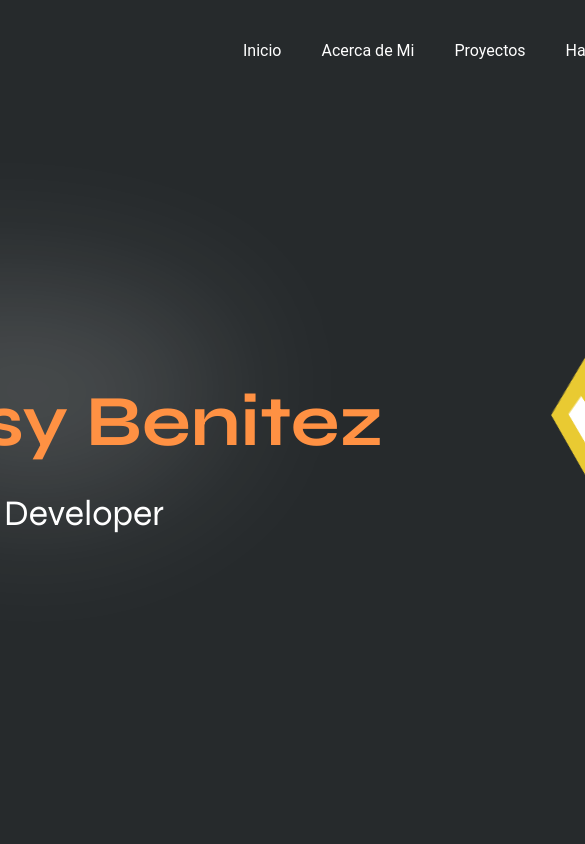
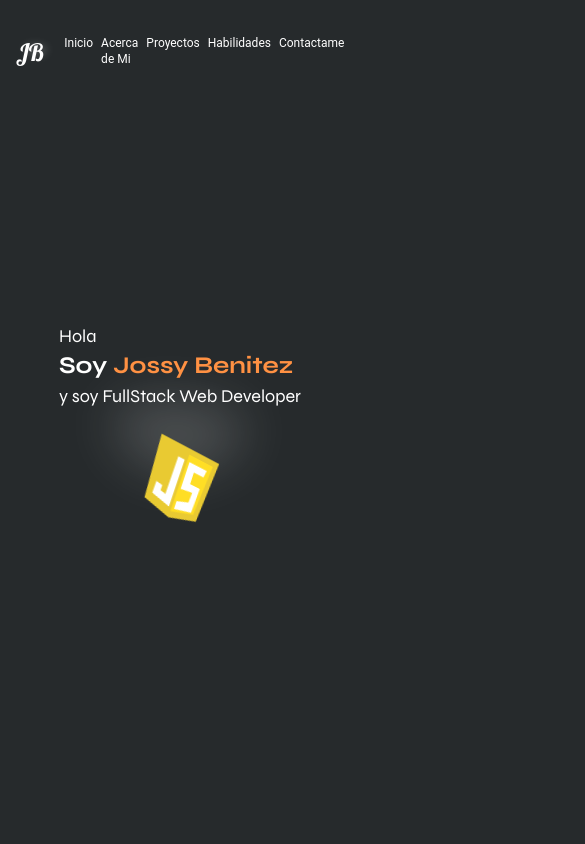
Before and after one commit to JossyBR/portafolio, a React (Vite) app: page / in a window 390 px wide. Shown: the top 844 px of the page, 585 px wide, since content can reach past the window. Built offline with nearby package versions, Linux system fonts and the light colour scheme.

Commit message:
Trabajando en el responsive

```diff
--- a/src/App.jsx
+++ b/src/App.jsx
@@ -10,7 +10,7 @@ import Home from "./components/Home/Home";
 function App() {
   return (
     <>
-      <div className="w-[1180px] mx-[130px] ">
+      <div>
         <Routes>
           <Route path={PathRoutes.HOME} element={<Home />} />
         </Routes>
--- a/src/components/Acerca/Acerca.jsx
+++ b/src/components/Acerca/Acerca.jsx
@@ -20,7 +20,7 @@ const Acerca = () => {
   return (
     <div
       id="#acerca"
-      className="flex justify-center items-center  min-h-screen relative"
+      className="flex justify-center items-center min-h-screen relative"
     >
       <div className="absolute left-0 top-0 w-[700px] h-[700px] z-0">
         <img src={vector} alt="" />
--- a/src/components/Footer/Footer.jsx
+++ b/src/components/Footer/Footer.jsx
@@ -8,7 +8,7 @@ const Footer = () => {
   const border = "border-b-2 border-transparent hover:border-[#FF9143]";
 
   return (
-    <div className="bg-black min-h-screen">
+    <div className="bg-black min-h-screen ">
       <div className="h-16"></div>
       <h2 className="text-5xl font-bold mt-[25px] mb-7 ml-2">Contacto</h2>
       <div className="flex flex-col items-center">
--- a/src/components/Habilidades/Habilidades.jsx
+++ b/src/components/Habilidades/Habilidades.jsx
@@ -10,7 +10,7 @@ const Habilidades = () => {
   // const repeatOtrasHabilidades = [...otrasHabilidades, ...otrasHabilidades];
 
   return (
-    <div className="min-h-screen">
+    <div className="min-h-screen w-[1180px] mx-[350px]">
       <div className="h-16"></div>
       <h2 className="text-5xl font-bold mt-14">Habilidades</h2>
       <div className={`flex flex-col gap-32 mt-20`}>
--- a/src/components/Inicio/Inicio.jsx
+++ b/src/components/Inicio/Inicio.jsx
@@ -67,8 +67,11 @@ import {
   vector,
 } from "../../assets";
 
+// w-[1180px] mx-[130px]
+
 const Inicio = () => {
-  const tamano = "w-44 h-44 top-0 absolute transition duration-300";
+  const tamano =
+    "w-20 h-20 absolute transition duration-300 md:w-40 md:h-40 lg:w-44 lg:h-44";
   // Estado para almacenar el número de la imagen actual
   const [currentImage, setCurrentImage] = useState(1);
 
@@ -91,22 +94,24 @@ const Inicio = () => {
   }, []);
 
   return (
-    <div className="min-h-screen flex flex-row items-center justify-around">
+    <div className="min-h-screen flex flex-col lg:flex lg:flex-row items-center justify-center lg:justify-around gap-8 w-80 mx-5 sm:w-[550px] sm:mx-10 lg:w-[1180px] lg:mx-[350px]">
       <div>
-        <div className="absolute rigth-96 bottom-48 w-[700px]">
+        <div className="absolute w-60 rigth-24 bottom-80 lg:rigth-96 lg:bottom-48 lg:w-[700px]">
           <img src={vector} alt="Imagen" className="bottom-7 " />
         </div>
         <div className="relative">
-          <h1 className="text-4xl animate__animated animate__slideInLeft">
+          <h1 className="text-lg sm:text-2xl lg:text-4xl  animate__animated animate__slideInLeft">
             Hola <br />{" "}
-            <span className="text-7xl leading-loose font-bold">
+            <span className="text-2xl sm:text-4xl lg:text-7xl  lg:leading-loose font-bold">
               Soy <span className="text-[#FF9143] ">Jossy Benitez</span>
             </span>
             <br /> y soy FullStack Web Developer{" "}
           </h1>
         </div>
       </div>
-      <div className={`${styles.targetParentElement} relative w-44 h-44`}>
+      <div
+        className={`${styles.targetParentElement} relative w-20 h-20 md:w-40 md:h-40 lg:w-44 lg:h-44`}
+      >
         <img
           src={css}
           className={`${styles.yourAnimation} ${tamano} ${
@@ -152,7 +157,9 @@ const Inicio = () => {
         />
         <img
           src={figma}
-          className={`${styles.yourAnimation} w-44 h-44  top-0 ${
+          className={`${
+            styles.yourAnimation
+          } w-20 h-20 md:w-40 md:h-40  lg:w-44 lg:h-44 top-0 ${
             currentImage === 7 ? "" : styles.hideImage
           }`}
           alt="Imagen 7"
--- a/src/components/Nav/Nav.jsx
+++ b/src/components/Nav/Nav.jsx
@@ -4,17 +4,18 @@ import { vector } from "../../assets";
 
 const Nav = () => {
   const [openNav, setOpenNav] = useState(false);
-  const border = "border-b-2 border-transparent hover:border-[#FF9143]";
+  const border =
+    "border-b-2 border-transparent hover:border-[#FF9143] text-xs sm:text-sm md:text-base lg:text-lg";
 
   return (
-    <div className="fixed top-0 flex flex-row justify-between items-center w-[1180px] mt-5 z-20 h-16 p-2">
-      <div className="w-[100px] h-16 flex justify-center relative">
-        <h5 className={`text-4xl text-center z-10 my-auto`}>JB</h5>
-        <div className="absolute top-0 w-[100px] z-0 left-0 bottom-0">
+    <div className="fixed top-0 flex flex-row justify-between items-center w-[300px] mx-2 gap-5 sm:w-[550px] sm:mx-10 lg:w-[1180px] lg:mx-[350px] mt-5 z-20 h-16 p-2 ">
+      <div className="lg:w-[100px] lg:h-16 flex justify-center relative">
+        <h5 className={`text-2xl text-center lg:text-4xl z-10 my-auto`}>JB</h5>
+        <div className="w-10 h-10 z-0 absolute top-0 left-0 bottom-0 lg:w-[100px]">
           <img src={vector} alt="" />
         </div>
       </div>
-      <div className=" flex flex-row gap-10">
+      <div className="flex flex-row gap-2 lg:gap-10 sm:gap-5">
         <a href="#inicio" className={border}>
           Inicio
         </a>
--- a/src/components/Proyectos/Proyectos.jsx
+++ b/src/components/Proyectos/Proyectos.jsx
@@ -33,23 +33,23 @@ const Proyectos = () => {
   };
 
   return (
-    <div className="min-h-screen snap-y snap-mandatory relative">
+    <div className="min-h-screen relative">
       <div className="h-16 "></div>
       <div className="absolute left-0 top-0 w-[550px] z-0">
         <img src={vector} alt="" />
       </div>
-      <h2 className="text-5xl font-bold mt-[25px] mb-7">Proyectos</h2>
-      <div className="flex flex-wrap justify-center gap-14 ">
+      <h2 className="text-5xl font-bold mt-[25px]  ml-2">Proyectos</h2>
+      <div className="flex flex-wrap justify-center items-center p-2 h-[700px] gap-4">
         {allProyectos.map((proyecto, index) => (
           <Card
             key={index}
-            className="shadow-none w-[500px] h-[700px] bg-transparent transition duration-300 delay-150 hover:scale-95 hover:shadow-2xl z-10"
+            className="shadow-none w-[450px] h-[600px] bg-transparent transition duration-300 delay-150 hover:scale-95 hover:shadow-xl z-10"
           >
-            <CardHeader className="w-[500px] h-[450px] ml-0 mt-0 bg-transparent">
+            <CardHeader className="w-[450px] h-[350px] ml-0 mt-0 bg-transparent">
               <img
                 src={proyecto.image}
                 alt="card-image"
-                className="w-[500px] h-[450px] opacity-75 hover:opacity-100"
+                className="w-[450px] h-[350px] opacity-75 hover:opacity-100"
               />
             </CardHeader>
 
--- a/src/index.css
+++ b/src/index.css
@@ -6,8 +6,8 @@
   background-color: #262a2c;
   /* border: 1px solid red; */
   color: #ffffff;
-  display: flex;
-  justify-content: center;
+  /* display: flex;
+  justify-content: center; */
 }
 
 p {
@@ -24,6 +24,15 @@ h4 {
 h5 {
   font-family: "Lobster", sans-serif;
 }
+
+body {
+  margin: 0;
+  /* display: flex;
+  place-items: center;
+  min-width: 320px;
+  min-height: 100vh; */
+}
+
 /* @layer utilities {
   .paused {
     animation-play-state: paused;
--- a/tailwind.config.js
+++ b/tailwind.config.js
@@ -4,14 +4,11 @@ module.exports = withMT({
   content: ["./index.html", "./src/**/*.{vue,js,ts,jsx,tsx}"],
   theme: {
     extend: {
+      screens: {
+        'cel': '320px'
+      },
       animation: {
         "loop-scroll": "loop-scroll 50s linear infinite",
-      },
-      keyframes: {
-        "loop-scroll": {
-          from: { transform: "translateX(0)" },
-          to: { transform: "translateX(-30%)" },
-        },
       },
     },
   },
```
